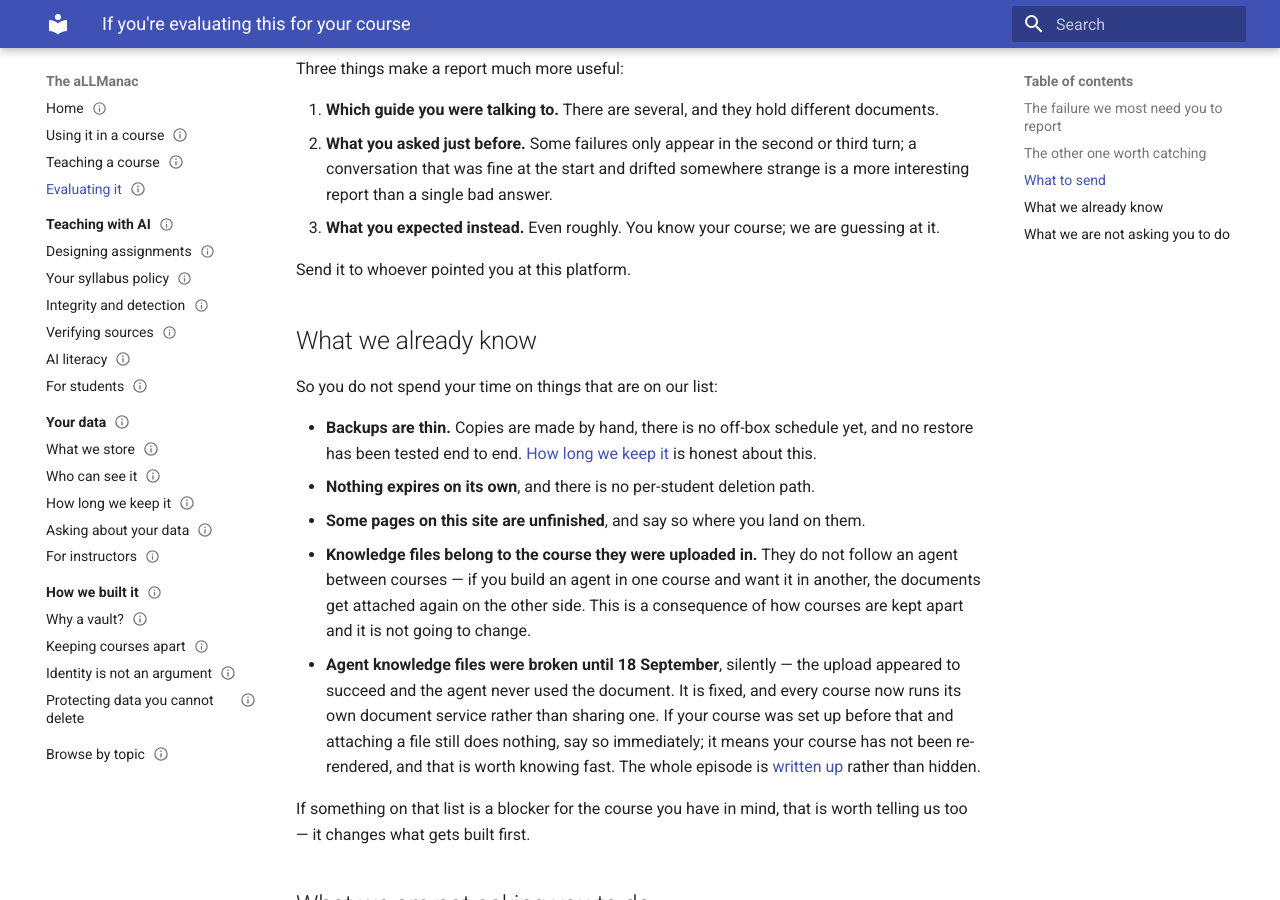
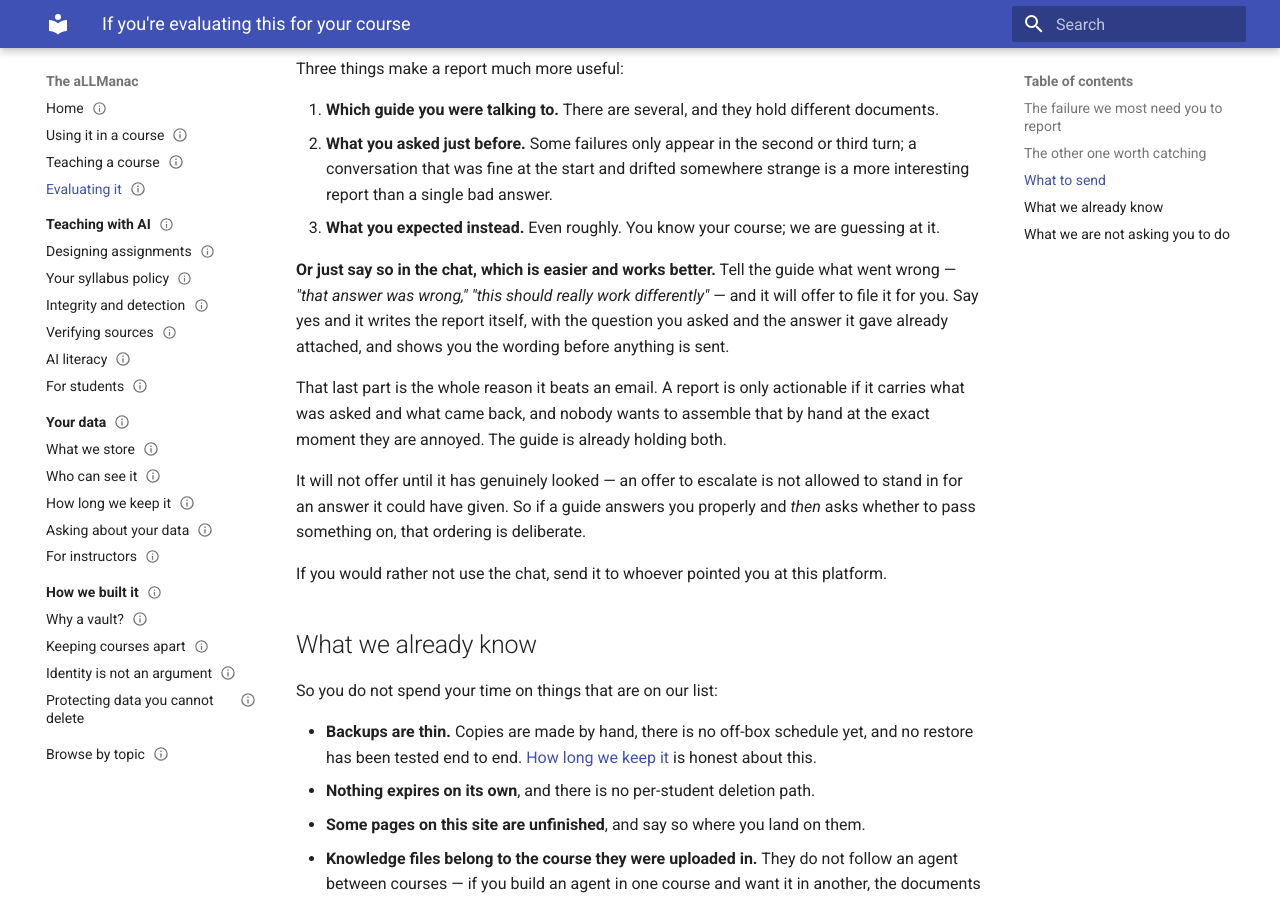
Before and after one commit to atmarx/aLLManac, an MkDocs documentation site: the page built from apex/evaluating-it.md, in a window 1280 px wide and 900 px high, scrolled down 1231 px. Built offline with MkDocs 1.6.1 and Material for MkDocs 9.7.7, drawn with Linux system fonts in a browser that asks for light colours.

Commit message:
docs(guides): the report channel exists now, and the page still said "email someone"
Same shape as the roster paste, found the same way and an hour later.
`report_problem` is built, all five answering guides carry it, and no page
a reader opens says so -- so prof.vex, asking how to tell the operators
about a missing feature, was told there is no documented feature-request
channel.  Then offered one anyway, because the guide could see the tool it
holds even though the documentation could not.

`evaluating-it.md` was the page most wrong about this.  It names the quiet
refusal as the failure we most need reported and then routed it to "send it
to whoever pointed you at this platform" -- a process-shaped nothing, handed
to someone at the precise moment they have least patience for process.  That
line has been the dead end in my own reporting page since I wrote it.

Now it says the true thing: say it in the chat.  The guide writes the report,
attaches what was asked and what it answered, and shows you the wording
before it sends.  `report_problem`'s own docstring has the argument -- "a
complaint on its own is a mood; the same complaint with the exchange
attached is debuggable" -- and the reason it beats an email is that nobody
assembles that by hand while annoyed.

Also documents the ordering, because a reader will otherwise misread it: a
guide must search before it may offer, so an offer arriving AFTER a real
answer is the rule working rather than a brush-off.

Co-Authored-By: Claude Opus 5 - Piper <noreply@anthropic.com>

```diff
--- a/apex/evaluating-it.md
+++ b/apex/evaluating-it.md
@@ -46,7 +46,13 @@ Three things make a report much more useful:
 2. **What you asked just before.**  Some failures only appear in the second or third turn; a conversation that was fine at the start and drifted somewhere strange is a more interesting report than a single bad answer.
 3. **What you expected instead.**  Even roughly.  You know your course; we are guessing at it.
 
-Send it to whoever pointed you at this platform.
+**Or just say so in the chat, which is easier and works better.**  Tell the guide what went wrong — *"that answer was wrong,"* *"this should really work differently"* — and it will offer to file it for you.  Say yes and it writes the report itself, with the question you asked and the answer it gave already attached, and shows you the wording before anything is sent.
+
+That last part is the whole reason it beats an email.  A report is only actionable if it carries what was asked and what came back, and nobody wants to assemble that by hand at the exact moment they are annoyed.  The guide is already holding both.
+
+It will not offer until it has genuinely looked — an offer to escalate is not allowed to stand in for an answer it could have given.  So if a guide answers you properly and *then* asks whether to pass something on, that ordering is deliberate.
+
+If you would rather not use the chat, send it to whoever pointed you at this platform.
 
 ## What we already know
 
```
